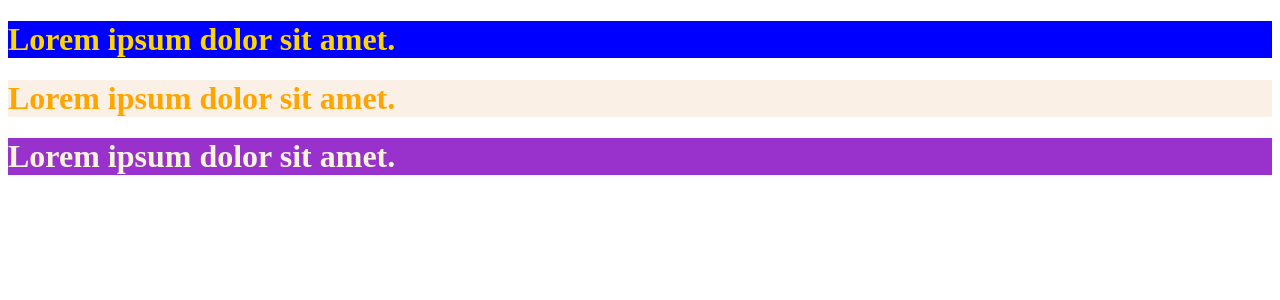
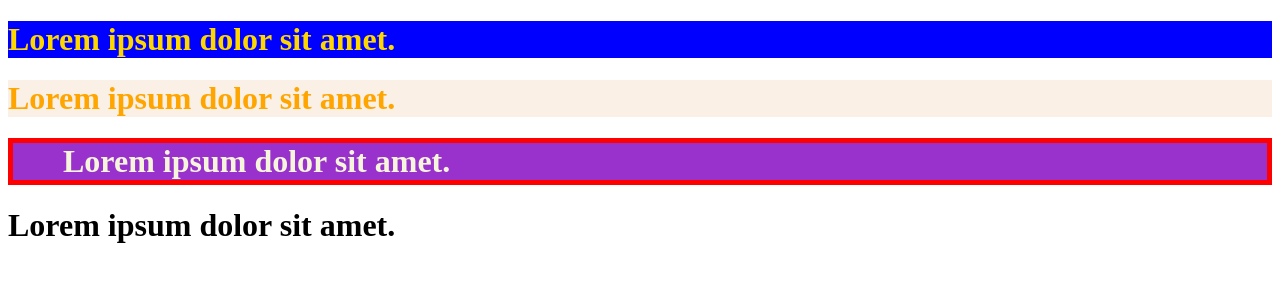
Before and after one commit to Seunggyo/react20231031, a React (Create React App) app: page / in a window 1280 px wide. Shown: the top 300 px of the page. Built offline with nearby package versions, Linux system fonts and the light colour scheme.

Commit message:
css module을 사용할 때 여러 클래스 명을 주는 방법

```diff
--- a/src/component/MyContainer.js
+++ b/src/component/MyContainer.js
@@ -3,7 +3,12 @@
 export function MyContainer() {
   return (
     <div>
-      <h1 className={css.boxClass}>Lorem ipsum dolor sit amet.</h1>
+      <h1 className={`${css.boxClass} ${css.error} ${css.note}`}>
+        Lorem ipsum dolor sit amet.
+      </h1>
+      <h1 className={[css.boxClass, css.error, css.note].join()}>
+        Lorem ipsum dolor sit amet.
+      </h1>
     </div>
   );
 }
--- a/src/style/style1.module.css
+++ b/src/style/style1.module.css
@@ -3,3 +3,11 @@
   background-color: darkorchid;
 
 }
+
+.error {
+  border: 5px solid red;
+}
+
+.note {
+  padding-left: 50px;
+}
```
